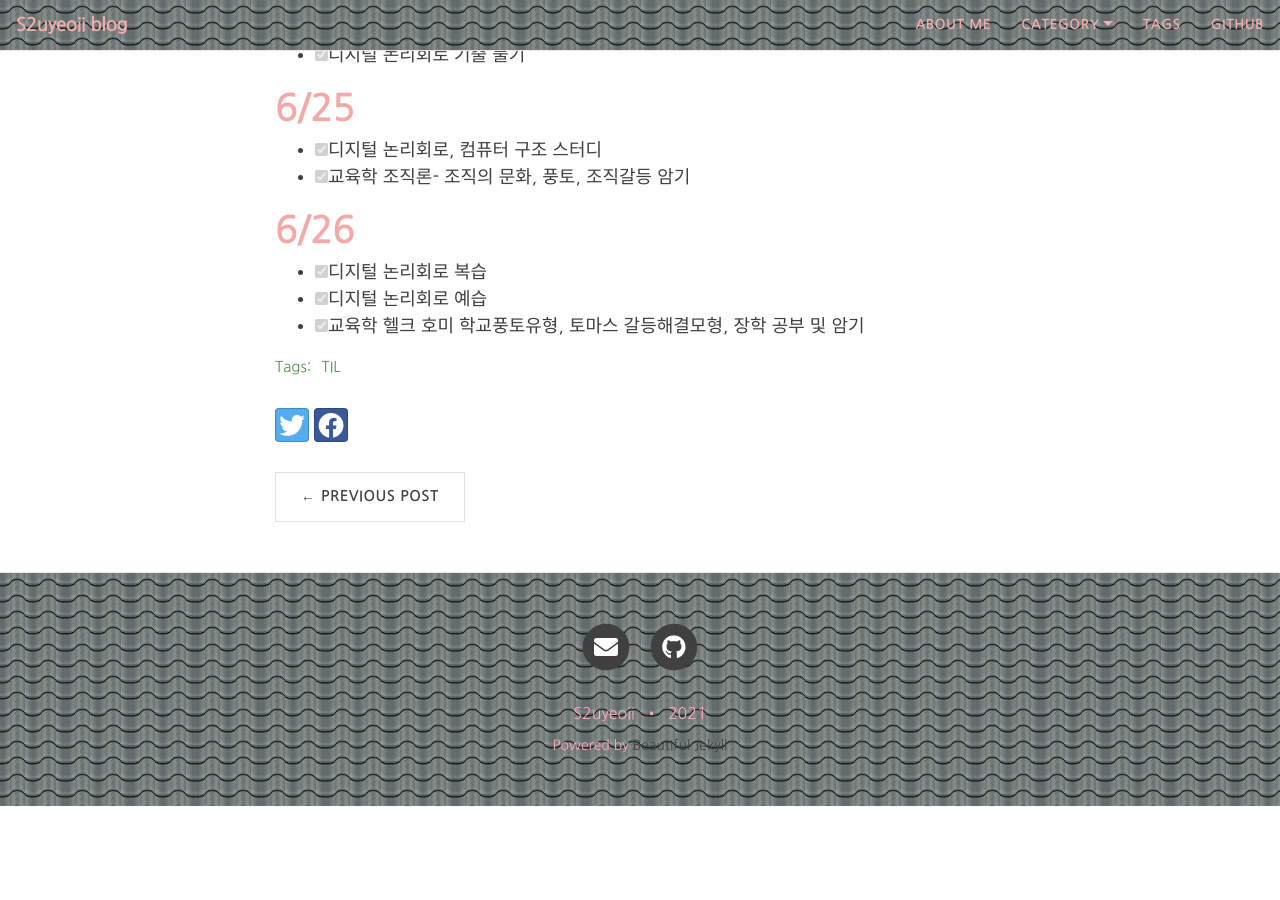
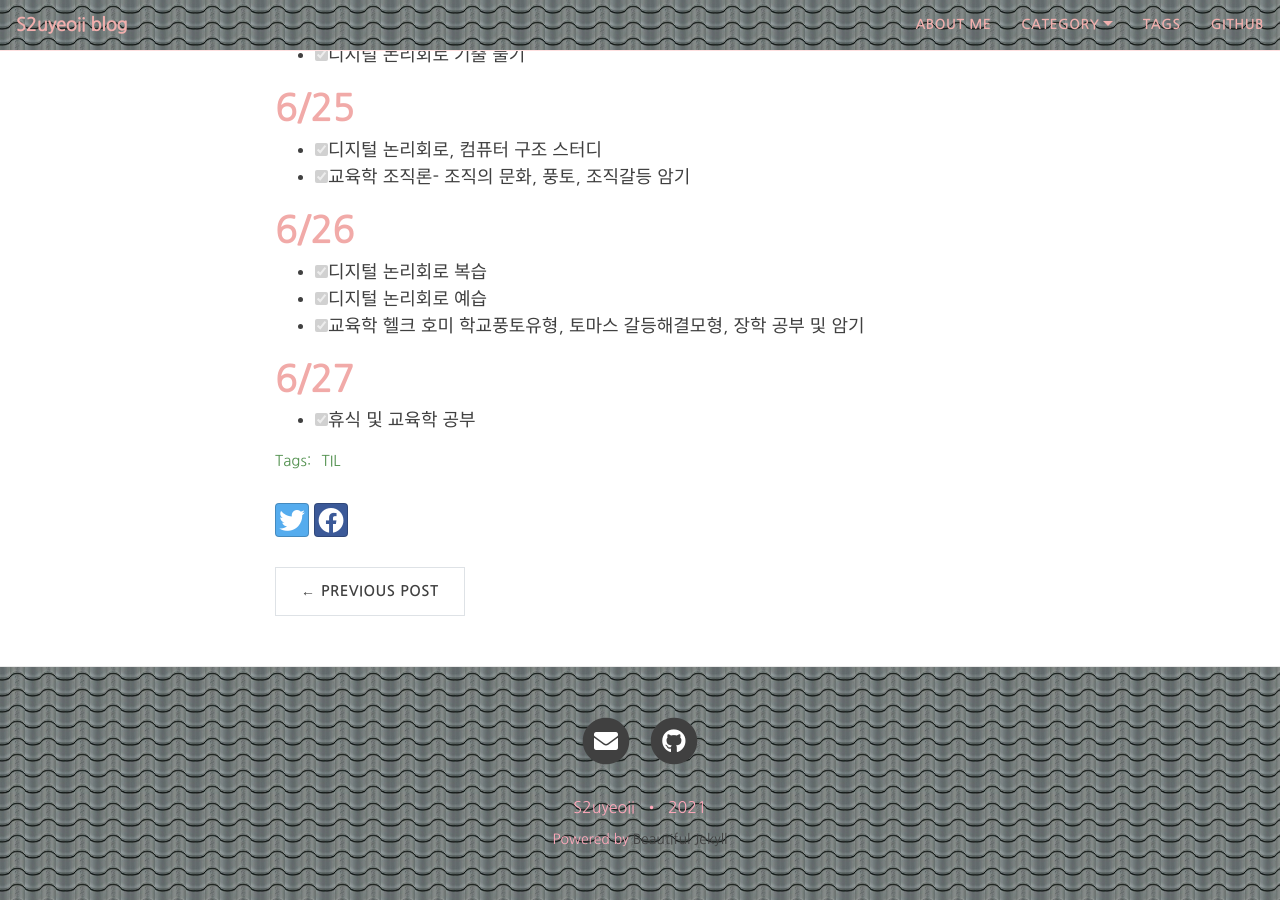
Before and after one commit to yeoneed/yeoneed.github.io, a Jekyll site: the page built from _posts/2021-6-23-TIL-6월4주.md, in a window 1280 px wide and 900 px high, scrolled down 755 px. Built offline with Jekyll 4.4.1, drawn with Linux system fonts in a browser that asks for light colours; nearby versions of some CDN libraries; some web fonts are replaced; before the commit the page ends 1561 px from its top, so only the background shows below that.

Commit message:
Update 2021-6-23-TIL-6월4주.md

```diff
--- a/_posts/2021-6-23-TIL-6월4주.md
+++ b/_posts/2021-6-23-TIL-6월4주.md
@@ -36,3 +36,6 @@ category: [TIL]
 - [x] 디지털 논리회로 복습
 - [x] 디지털 논리회로 예습
 - [x] 교육학 헬크 호미 학교풍토유형, 토마스 갈등해결모형, 장학 공부 및 암기
+
+# 6/27
+- [x] 휴식 및 교육학 공부
```
